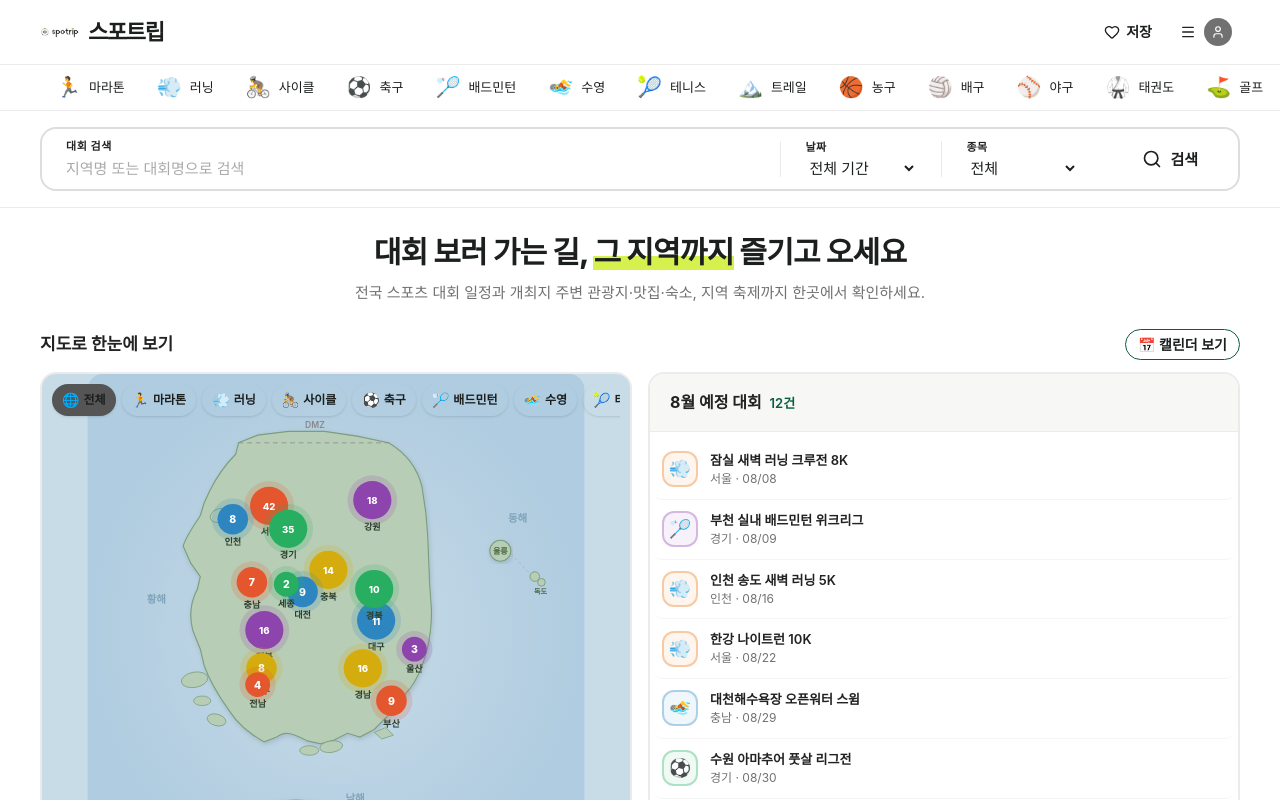
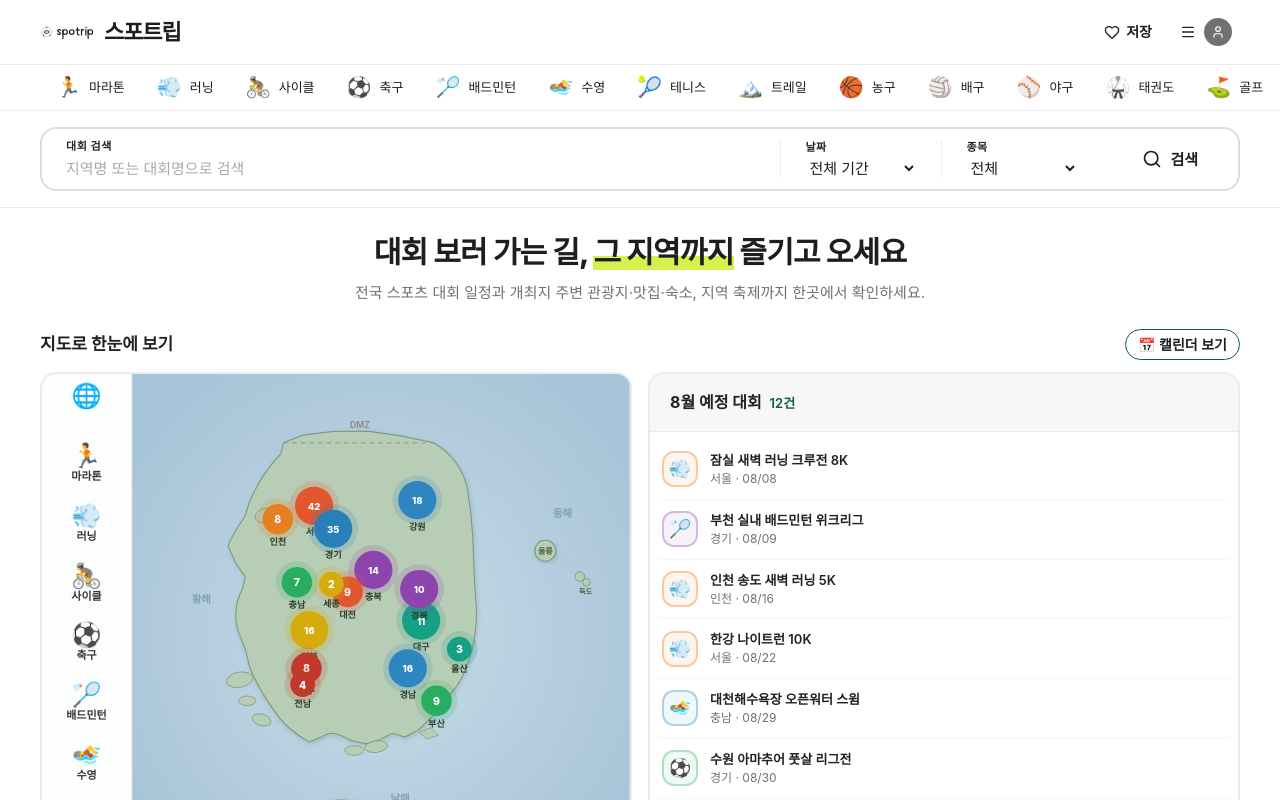
Before and after one commit to ljw22112/sportrip-v2, a Next.js app: page / in a window 1280 px wide. Shown: the top 800 px of the page. Built offline with nearby package versions, Linux system fonts and the light colour scheme; a web font is replaced by a local one.

Commit message:
feat: 로고 크게 + 지도 16개 종목 카테고리 좌측 패널

```diff
--- a/src/components/events/KoreaMap.tsx
+++ b/src/components/events/KoreaMap.tsx
@@ -4,7 +4,6 @@ import { useRouter } from 'next/navigation';
 import { SportEvent } from '@/types';
 import { getSportInfo, SPORTS_15 } from '@/lib/sports';
 
-// 상세 지역 좌표 (새 SVG 좌표계 기준)
 const REGION_POS: Record<string,[number,number]> = {
   서울:[190,138], 인천:[152,152], 경기:[210,162],
   강원:[298,132], 충북:[252,205], 충남:[172,218],
@@ -14,6 +13,17 @@ const REGION_POS: Record<string,[number,number]> = {
   경남:[288,308], 부산:[318,342],
   제주:[218,468],
 };
+
+const CLUSTER_COLORS = [
+  '#E4572E','#2E86C1','#27AE60','#8E44AD','#D4AC0D',
+  '#C0392B','#16A085','#E67E22','#2980B9','#8E44AD',
+];
+
+// 전체 종목 목록 (전체 포함 16개)
+const ALL_SPORTS = [
+  { key:'전체', label:'전체', emoji:'🌐' },
+  ...SPORTS_15.filter(s => s.key !== '전체'),
+];
 
 interface Props { events: SportEvent[]; className?: string; }
 
@@ -35,115 +45,102 @@ export function KoreaMap({ events, className }: Props) {
     return map;
   }, [filtered]);
 
-  const FILTER_SPORTS = SPORTS_15.slice(0,9);
+  return (
+    <div className="relative w-full h-full flex">
 
+      {/* ── 좌측 종목 카테고리 패널 ── */}
+      <div className="flex-shrink-0 w-[70px] md:w-[90px] bg-white/95 border-r border-[#EBEBEB] flex flex-col overflow-y-auto z-10"
+        style={{scrollbarWidth:'none', height:'100%'}}>
+        {ALL_SPORTS.map(sp=>{
+          const active = activeSport === sp.key;
           return (
-    <div className="relative w-full h-full flex flex-col">
-      {/* 종목 필터 칩 */}
-      <div className="absolute top-2.5 left-2.5 right-2.5 z-10 flex gap-1.5 overflow-x-auto pb-1"
-        style={{scrollbarWidth:'none'}}>
-        {FILTER_SPORTS.map(sp=>(
             <button key={sp.key} onClick={()=>setActiveSport(sp.key)}
-            className={`flex-shrink-0 flex items-center gap-1 px-2.5 py-1.5 rounded-full text-[12px] font-bold border-2 transition-all shadow-sm
-              ${activeSport===sp.key ? 'text-white border-transparent shadow-md' : 'bg-white/95 text-[#222] border-white hover:border-[#DDD]'}`}
-            style={activeSport===sp.key ? {background:sp.color,borderColor:sp.color} : {}}>
-            <span className="text-sm">{sp.emoji}</span>
-            <span className="hidden sm:inline">{sp.label}</span>
+              className={`flex flex-col items-center justify-center gap-0.5 py-2.5 px-1 flex-shrink-0 border-b border-[#F0F0F0] transition-all
+                ${active ? 'bg-[#0B5C43]' : 'hover:bg-[#F7F7F6]'}`}>
+              <span className="text-xl md:text-2xl leading-none">{sp.emoji}</span>
+              <span className={`text-[10px] md:text-[11px] font-bold leading-tight text-center
+                ${active ? 'text-white' : 'text-[#333]'}`}>
+                {sp.label}
+              </span>
             </button>
-        ))}
+          );
+        })}
       </div>
 
-      {/* 지도 SVG */}
-      <svg viewBox="0 0 520 540" className={className} style={{width:'100%',height:'100%',flex:1}}>
+      {/* ── 지도 영역 ── */}
+      <div className="relative flex-1 overflow-hidden">
+        <svg viewBox="0 0 520 540" style={{width:'100%',height:'100%',display:'block'}}>
           <defs>
-          <radialGradient id="seaGrad" cx="50%" cy="50%" r="50%">
+            <radialGradient id="seaGrad2" cx="50%" cy="50%" r="60%">
               <stop offset="0%" stopColor="#C8DCE8"/>
-            <stop offset="100%" stopColor="#B0CCE0"/>
+              <stop offset="100%" stopColor="#A8C4D8"/>
             </radialGradient>
-          <filter id="landShadow">
-            <feDropShadow dx="1" dy="2" stdDeviation="3" floodColor="#00000022"/>
+            <filter id="ls2">
+              <feDropShadow dx="1" dy="2" stdDeviation="3" floodColor="#00000020"/>
             </filter>
           </defs>
 
-        {/* 바다 배경 */}
-        <rect width="520" height="540" fill="url(#seaGrad)" rx="16"/>
+          {/* 바다 */}
+          <rect width="520" height="540" fill="url(#seaGrad2)"/>
 
-        {/* ── 한반도 본토 ── */}
-        {/* 정밀 남한 윤곽 — 주요 반도·만입 포함 */}
-        <path filter="url(#landShadow)" fill="#B8CDB5" stroke="#7A9E7E" strokeWidth="1.2"
-          d="
-            M 158 72
-            L 178 64 L 210 60 L 248 60 L 282 65 L 315 72
+          {/* 본토 */}
+          <path filter="url(#ls2)" fill="#B8CDB5" stroke="#7A9E7E" strokeWidth="1.2"
+            d="M 158 72 L 178 64 L 210 60 L 248 60 L 282 65 L 315 72
                C 332 82, 345 98, 350 118
-            L 354 145 L 356 170 L 357 195
-            L 358 220 L 360 248
+               L 354 145 L 356 170 L 357 195 L 358 220 L 360 248
                C 360 265, 358 278, 355 290
                C 350 308, 344 322, 335 332
-            L 322 348 L 312 360
-            L 300 372 L 285 380
-            L 272 376 L 258 383
-            L 244 387 L 230 384
+               L 322 348 L 312 360 L 300 372 L 285 380
+               L 272 376 L 258 383 L 244 387 L 230 384
                C 218 378, 208 372, 198 380
                L 185 385
                C 172 378, 158 368, 148 352
                C 138 338, 128 322, 122 305
                L 118 288 L 110 268
                C 106 252, 108 238, 115 225
-            L 118 212 L 108 198
-            L 100 180
+               L 118 212 L 108 198 L 100 180
                C 104 168, 112 158, 118 148
                L 122 135 L 128 122
-            C 135 108, 144 95, 155 84
-            Z
-          "/>
+               C 135 108, 144 95, 155 84 Z"/>
 
-        {/* 서쪽 주요 섬들 (황해) — 강화도, 진도 등 */}
+          {/* 주요 섬 */}
           <ellipse cx="138" cy="148" rx="10" ry="7" fill="#B8CDB5" stroke="#7A9E7E" strokeWidth="0.8" transform="rotate(-20 138 148)"/>
           <ellipse cx="112" cy="320" rx="14" ry="8" fill="#B8CDB5" stroke="#7A9E7E" strokeWidth="0.8" transform="rotate(-10 112 320)"/>
           <ellipse cx="120" cy="342" rx="9" ry="5" fill="#B8CDB5" stroke="#7A9E7E" strokeWidth="0.8"/>
           <ellipse cx="135" cy="362" rx="10" ry="6" fill="#B8CDB5" stroke="#7A9E7E" strokeWidth="0.8" transform="rotate(15 135 362)"/>
-
-        {/* 남쪽 섬들 — 거제, 남해 등 */}
-        <path fill="#B8CDB5" stroke="#7A9E7E" strokeWidth="0.8"
-          d="M 300 375 L 312 370 L 320 378 L 308 382 Z"/>
+          <path fill="#B8CDB5" stroke="#7A9E7E" strokeWidth="0.8" d="M 300 375 L 312 370 L 320 378 L 308 382 Z"/>
           <ellipse cx="255" cy="390" rx="12" ry="6" fill="#B8CDB5" stroke="#7A9E7E" strokeWidth="0.8" transform="rotate(-8 255 390)"/>
           <ellipse cx="232" cy="394" rx="10" ry="5" fill="#B8CDB5" stroke="#7A9E7E" strokeWidth="0.8"/>
 
-        {/* ── 제주도 ── */}
-        <ellipse cx="218" cy="468" rx="52" ry="22" fill="#B8CDB5" stroke="#7A9E7E" strokeWidth="1.2" filter="url(#landShadow)"/>
+          {/* 제주도 */}
+          <ellipse cx="218" cy="468" rx="52" ry="22" fill="#B8CDB5" stroke="#7A9E7E" strokeWidth="1.2" filter="url(#ls2)"/>
           <text x="218" y="471" textAnchor="middle" fontSize="10" fill="#4A6741" fontWeight="700">제주</text>
 
-        {/* ── 울릉도 ── */}
-        <circle cx="432" cy="185" r="11" fill="#B8CDB5" stroke="#7A9E7E" strokeWidth="1.2" filter="url(#landShadow)"/>
+          {/* 울릉도 */}
+          <circle cx="432" cy="185" r="11" fill="#B8CDB5" stroke="#7A9E7E" strokeWidth="1.2" filter="url(#ls2)"/>
           <text x="432" y="188" textAnchor="middle" fontSize="8.5" fill="#4A6741" fontWeight="700">울릉</text>
 
-        {/* ── 독도 (동도+서도) ── */}
+          {/* 독도 */}
           <circle cx="468" cy="212" r="5" fill="#B8CDB5" stroke="#7A9E7E" strokeWidth="1"/>
           <circle cx="475" cy="218" r="4" fill="#B8CDB5" stroke="#7A9E7E" strokeWidth="1"/>
           <text x="474" y="230" textAnchor="middle" fontSize="7.5" fill="#4A6741" fontWeight="700">독도</text>
-
-        {/* 거리 점선 (울릉도 ↔ 독도) */}
           <line x1="443" y1="188" x2="464" y2="210" stroke="#7A9E7E" strokeWidth="0.6" strokeDasharray="3 3" opacity="0.6"/>
 
-        {/* 동해 / 황해 라벨 */}
-        <text x="450" y="155" textAnchor="middle" fontSize="11" fill="#6892A8" fontWeight="600" opacity="0.7">동해</text>
+          {/* 라벨 */}
+          <text x="450" y="150" textAnchor="middle" fontSize="11" fill="#6892A8" fontWeight="600" opacity="0.7">동해</text>
           <text x="72" y="240" textAnchor="middle" fontSize="11" fill="#6892A8" fontWeight="600" opacity="0.7">황해</text>
           <text x="280" y="448" textAnchor="middle" fontSize="11" fill="#6892A8" fontWeight="600" opacity="0.7">남해</text>
-
-        {/* DMZ 표시 */}
           <line x1="158" y1="72" x2="315" y2="72" stroke="#888" strokeWidth="1.5" strokeDasharray="5 4" opacity="0.5"/>
           <text x="238" y="56" textAnchor="middle" fontSize="9" fill="#888" fontWeight="600">DMZ</text>
 
-        {/* ── 클러스터 마커 ── */}
-        {Object.entries(clusters).map(([region, evs])=>{
+          {/* 클러스터 마커 */}
+          {Object.entries(clusters).map(([region, evs], idx)=>{
             const pos = REGION_POS[region];
             if (!pos) return null;
             const [x,y] = pos;
             const count = evs.length;
-          const colors = ['#E4572E','#2E86C1','#27AE60','#8E44AD','#D4AC0D'];
-          const color = colors[Object.keys(REGION_POS).indexOf(region) % colors.length];
+            const color = CLUSTER_COLORS[idx % CLUSTER_COLORS.length];
             const r = count >= 10 ? 20 : count >= 5 ? 16 : 13;
-
             return (
               <g key={region} style={{cursor:'pointer'}}
                 onClick={()=>setPopup(popup?.region===region ? null : {region, events:evs})}>
@@ -160,13 +157,13 @@ export function KoreaMap({ events, className }: Props) {
 
         {/* 팝업 */}
         {popup && (
-        <div className="absolute inset-x-2 bottom-2 bg-white/97 border-2 border-[#DDD] rounded-2xl shadow-xl z-20 max-h-[52%] overflow-hidden flex flex-col">
+          <div className="absolute inset-x-2 bottom-2 bg-white/97 border-2 border-[#DDD] rounded-2xl shadow-xl z-20 max-h-[55%] overflow-hidden flex flex-col">
             <div className="flex items-center justify-between px-4 py-3 border-b border-[#EEE] flex-shrink-0">
               <div>
                 <span className="font-bold text-[16px] text-[#222]">{popup.region}</span>
                 <span className="text-[13px] text-[#717171] ml-2">예정 {popup.events.length}건</span>
               </div>
-            <button onClick={()=>setPopup(null)} className="text-[#717171] hover:text-[#222] text-2xl font-light w-8 h-8 flex items-center justify-center leading-none">×</button>
+              <button onClick={()=>setPopup(null)} className="text-[#717171] text-2xl font-light w-8 h-8 flex items-center justify-center">×</button>
             </div>
             <div className="overflow-y-auto flex-1 px-3 py-1.5">
               {popup.events.slice(0,10).map(ev=>{
@@ -174,7 +171,7 @@ export function KoreaMap({ events, className }: Props) {
                 return (
                   <button key={ev.id} onClick={()=>router.push(`/events/${ev.id}`)}
                     className="w-full flex items-center gap-3 py-2.5 border-b border-[#F5F5F5] last:border-0 hover:bg-[#F7F7F6] rounded-xl px-2 -mx-2 transition-colors text-left">
-                  <div className="w-10 h-10 flex-shrink-0 rounded-xl border-2 flex items-center justify-center text-xl"
+                    <div className="w-9 h-9 flex-shrink-0 rounded-xl border-2 flex items-center justify-center text-lg"
                       style={{borderColor:sp.color+'55',background:sp.color+'11'}}>
                       {sp.emoji}
                     </div>
@@ -196,10 +193,11 @@ export function KoreaMap({ events, className }: Props) {
         )}
 
         {!popup && (
-        <div className="absolute left-2.5 bottom-2.5 bg-white/90 backdrop-blur-sm rounded-full text-[11px] text-[#717171] px-3 py-1.5 font-medium">
-          원을 클릭하면 대회 목록이 표시됩니다
+          <div className="absolute left-2 bottom-2 bg-white/90 rounded-full text-[11px] text-[#717171] px-3 py-1.5">
+            지역 원 클릭 → 대회 목록
           </div>
         )}
       </div>
+    </div>
   );
 }
--- a/src/components/layout/Header.tsx
+++ b/src/components/layout/Header.tsx
@@ -37,9 +37,9 @@ export function Header({ showSearch=false }: { showSearch?: boolean }) {
             {/* 로고 — 에어비앤비처럼 크게 */}
             <Link href="/" className="flex-shrink-0 flex items-center gap-2">
               <Image src="/logo.svg" alt="SpoTrip" width={40} height={40} priority
-                className="h-10 w-10"/>
+                className="h-14 w-14"/>
               <span className="font-extrabold text-[22px] tracking-[-0.06em] text-[#1B1F1D] hidden md:block"
-                style={{letterSpacing:'-0.06em'}}>
+                style={{letterSpacing:'-0.05em'}}>
                 스포트립
               </span>
             </Link>
```
Lines whose indentation alone changed are shown as unchanged.
